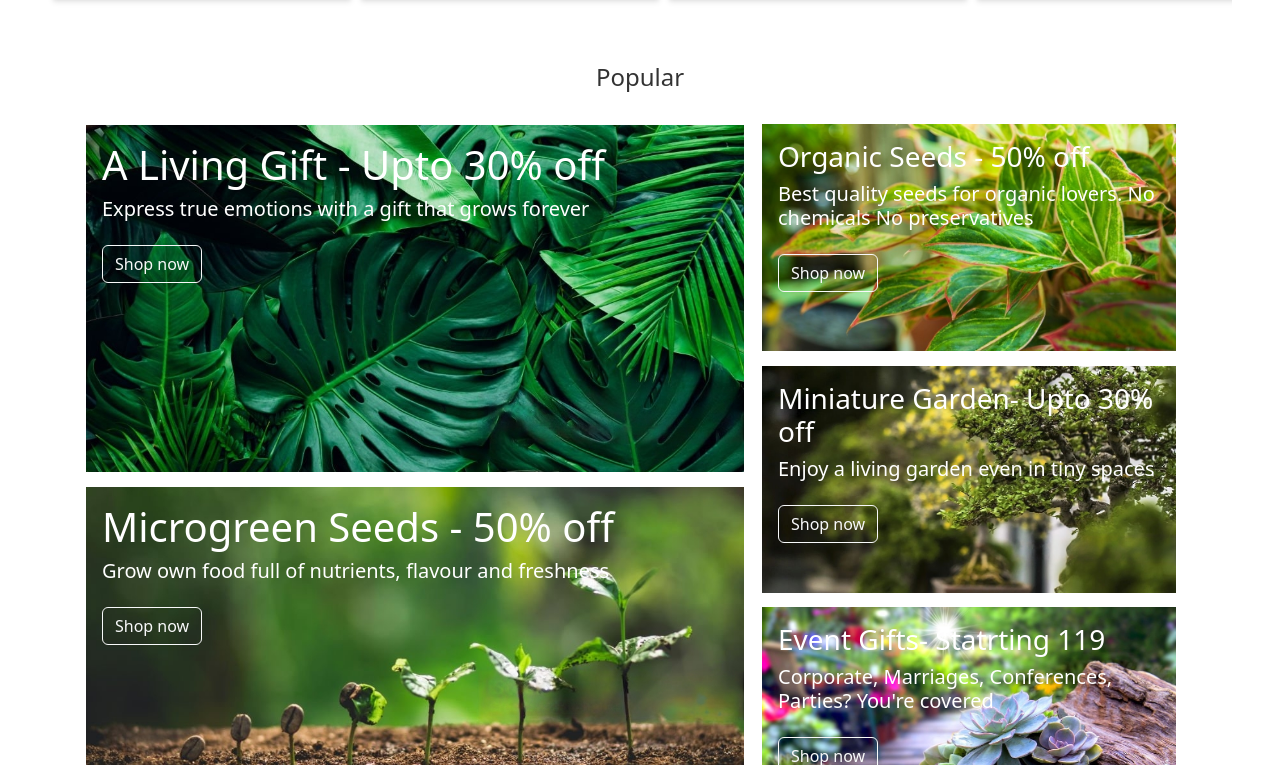
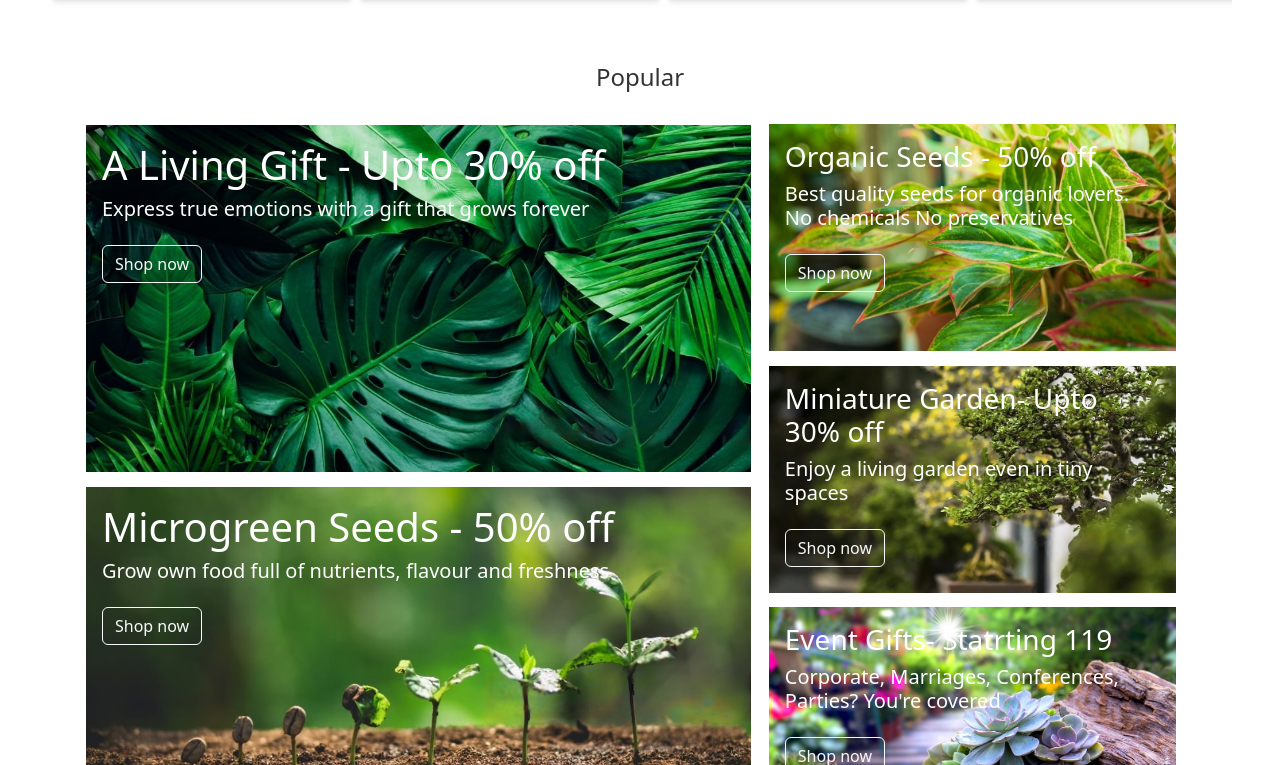
Before and after one commit to Yaswanth2k4/E-Commerce-Frontend, an Angular app: page / in a window 1280 px wide. Shown: the part 1475-2240 px from the top of the page. Built offline with nearby package versions, Linux system fonts and the light colour scheme.

Commit message:
fixed white space at the end of mobile screen

```diff
--- a/src/app/gallery/gallery.component.css
+++ b/src/app/gallery/gallery.component.css
@@ -6,7 +6,7 @@
 }
 
 .left{
-    min-width: 450px;
+    min-width: 375px;
     width:60%;
     height:95vh;
     overflow: hidden;
@@ -14,7 +14,7 @@
 }
 
 .right{
-    min-width: 450px;
+    min-width: 375px;
     min-height: 700px;
     width:40%;
     height:95vh;
@@ -24,11 +24,6 @@
 
 .l2{
     height:48%;
-}
-
-.right{
-    min-width: 450px;
-    min-height: 700px;
 }
 
 .hover img{
```
